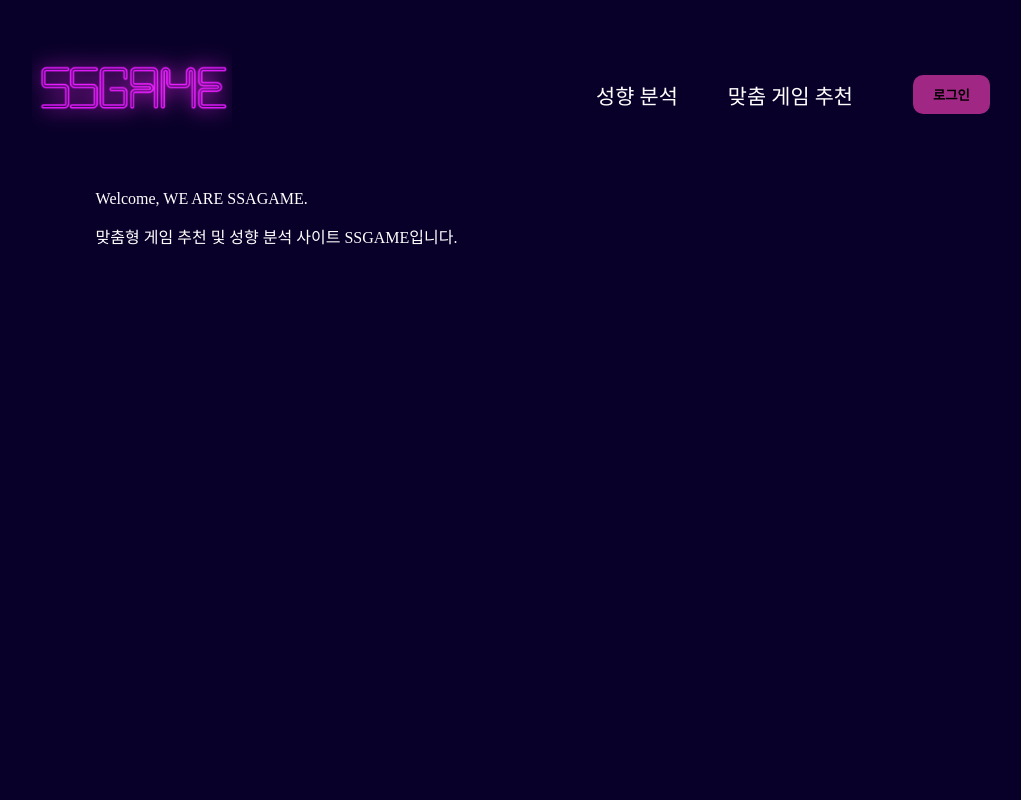
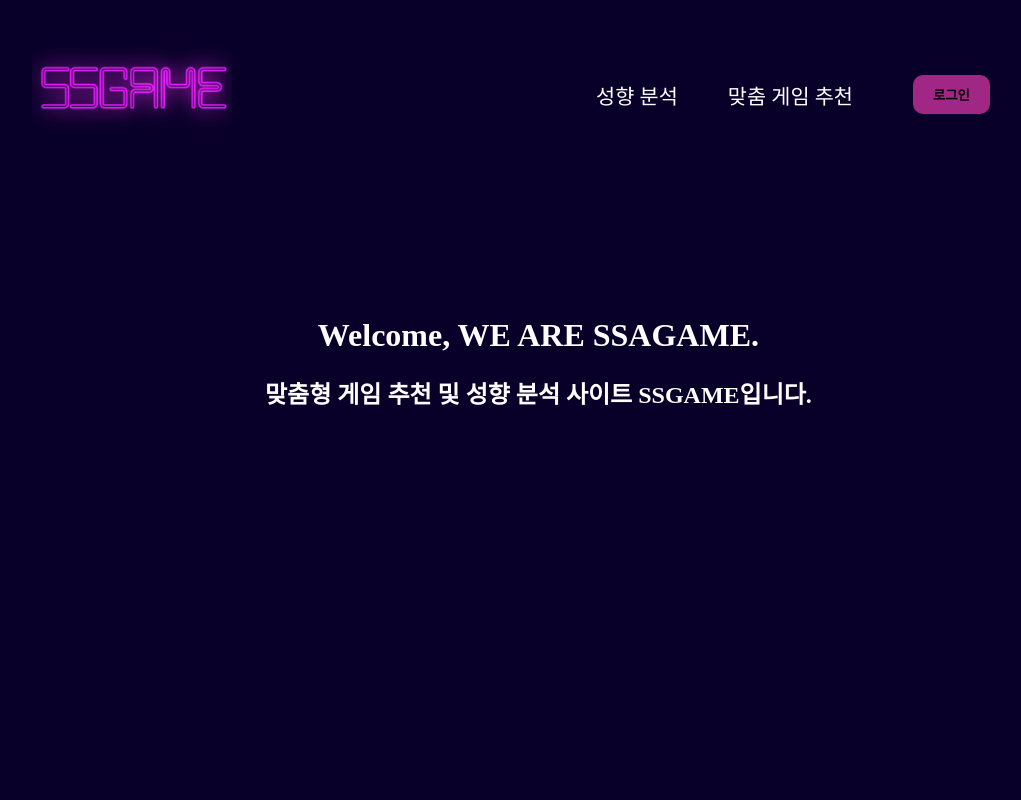
Before and after one commit to SSAFY-siXteam/SSGAME, a React (Create React App) app in the folder frontend/: page / in a window 1280 px wide. Shown: the top 800 px of the page, without its empty margins (102-1123 px from the left). Built offline with nearby package versions, Linux system fonts and the light colour scheme; a web font is replaced by a local one.

Commit message:
#S06P22A306-18 Feat: 기본 텍스트 애니메이션 적용

```diff
--- a/frontend/package.json
+++ b/frontend/package.json
@@ -17,6 +17,7 @@
     "react-cookie": "^4.1.1",
     "react-dom": "^17.0.2",
     "react-redux": "^7.2.6",
+    "react-reveal": "^1.2.2",
     "react-router": "^6.2.2",
     "react-router-dom": "^6.2.2",
     "react-scripts": "5.0.0",
--- /dev/null
+++ b/frontend/src/components/organisms/Fade/FadeModule.js
@@ -0,0 +1,31 @@
+import React from "react";
+import Fade from "react-reveal/Fade";
+import Bounce from "react-reveal/Bounce";
+import { CenterWrapper, ViewWrapper } from "./style";
+
+const FadeModule = () => {
+  return (
+    <div>
+      <CenterWrapper>
+        <Bounce>
+          <ViewWrapper>
+            <h1>Welcome, WE ARE SSAGAME.</h1>
+            <h2>맞춤형 게임 추천 및 성향 분석 사이트 SSGAME입니다.</h2>
+          </ViewWrapper>
+        </Bounce>
+        <Fade left>
+          <ViewWrapper>
+            <h2>내가 매긴 별점을 기반으로,</h2>
+          </ViewWrapper>
+        </Fade>
+        <Fade right>
+          <ViewWrapper>
+            <h2>나에게 딱 맞는 게임을 추천받고 싶을 때</h2>
+          </ViewWrapper>
+        </Fade>
+      </CenterWrapper>
+    </div>
+  );
+};
+
+export default FadeModule;
--- /dev/null
+++ b/frontend/src/components/organisms/Fade/style.js
@@ -0,0 +1,15 @@
+import styled from "styled-components";
+
+export const CenterWrapper = styled.div`
+  width: 100%;
+  text-align: center;
+`;
+
+export const ViewWrapper = styled.div`
+  /* display: table-cell;
+  vertical-align: middle; */
+  margin-top: 20%;
+  text-align: center;
+  height: 50vh;
+  /* border: solid white; */
+`;
--- a/frontend/src/components/pages/Main/Main.js
+++ b/frontend/src/components/pages/Main/Main.js
@@ -1,10 +1,12 @@
 import React from "react";
+import FadeModule from "../../organisms/Fade/FadeModule";
 
 const Main = () => {
   return (
     <div>
-      <p>Welcome, WE ARE SSAGAME.</p>
-      <p>맞춤형 게임 추천 및 성향 분석 사이트 SSGAME입니다.</p>
+      {/* <p>Welcome, WE ARE SSAGAME.</p>
+      <p>맞춤형 게임 추천 및 성향 분석 사이트 SSGAME입니다.</p> */}
+      <FadeModule />
     </div>
   );
 };
```
Also changed, not shown: 2 other files (tests, documents, lock files or other folders).
